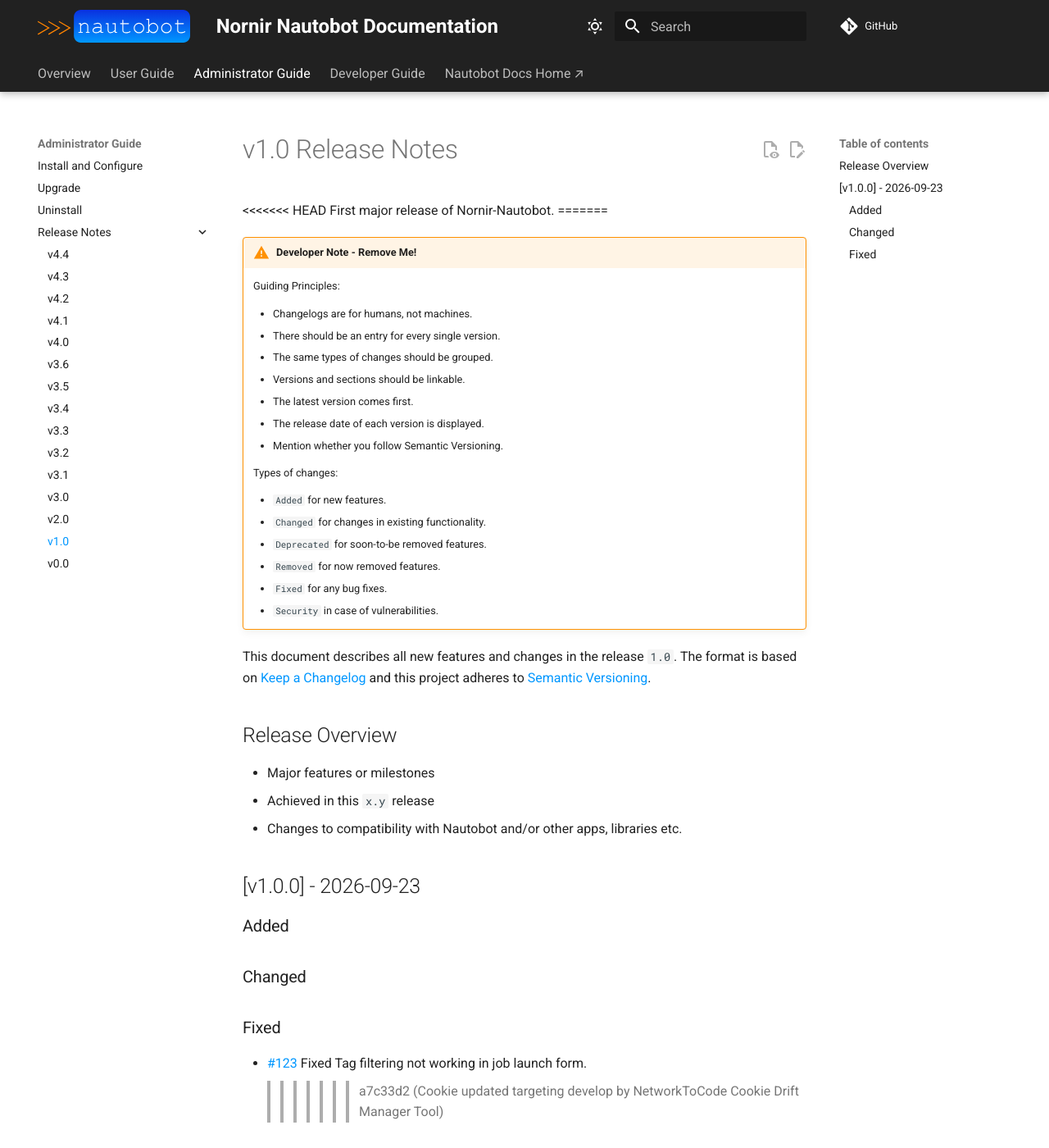
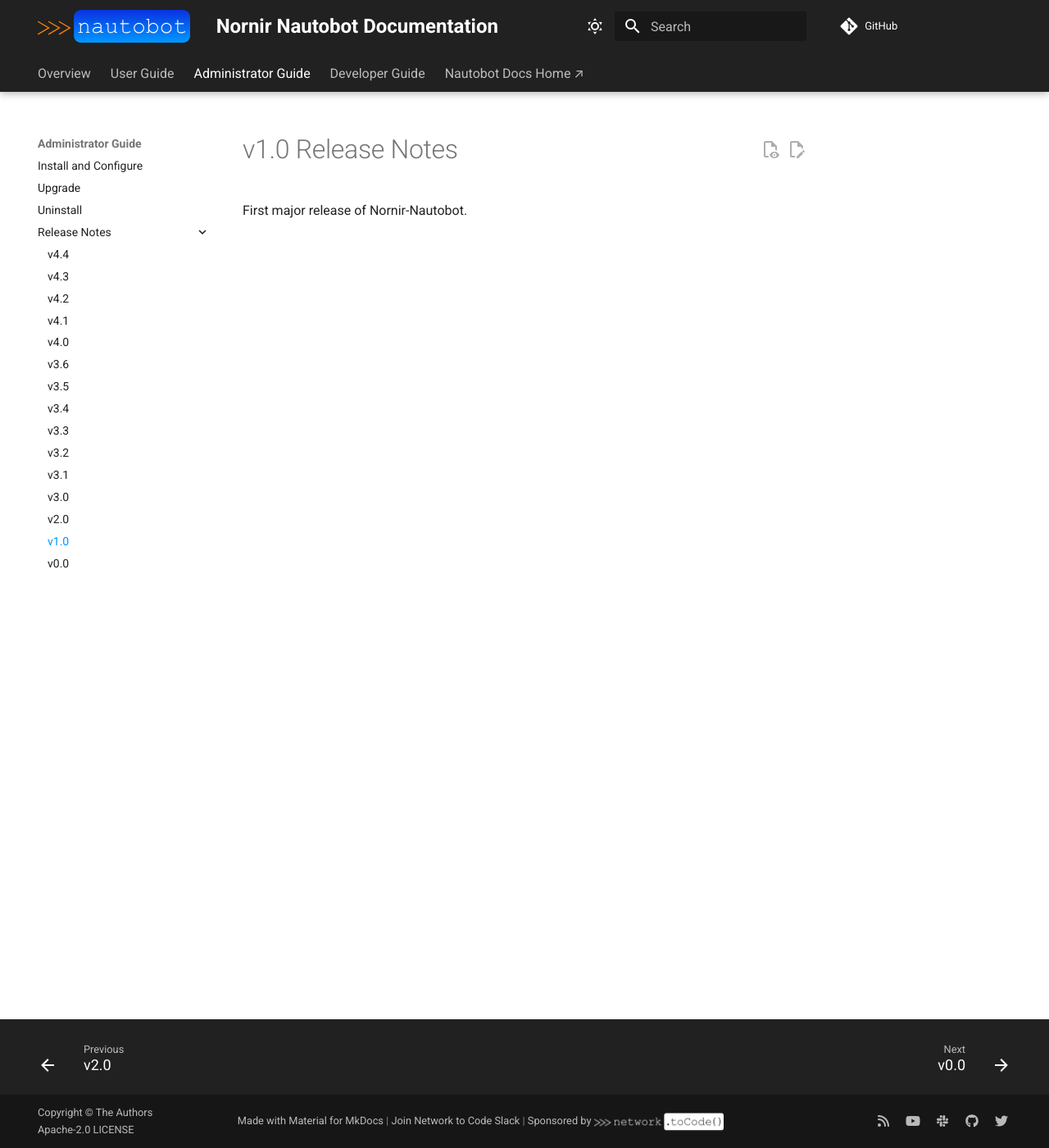
Before and after one commit to nautobot/nornir-nautobot, an MkDocs documentation site: the page built from docs/admin/release_notes/version_1.0.md, in a window 1280 px wide and 1400 px high. Shown: the whole window at 82% size. Built offline with MkDocs 1.6.1 and Material for MkDocs 9.7.7, drawn with Linux system fonts in a browser that asks for light colours; comment, search, counter and statistics services are not loaded.

Commit message:
fix drift merge conflicts

```diff
--- a/docs/admin/release_notes/version_1.0.md
+++ b/docs/admin/release_notes/version_1.0.md
@@ -1,44 +1,3 @@
 # v1.0 Release Notes
 
-<<<<<<< HEAD
 First major release of Nornir-Nautobot.
-=======
-!!! warning "Developer Note - Remove Me!"
-    Guiding Principles:
-
-    - Changelogs are for humans, not machines.
-    - There should be an entry for every single version.
-    - The same types of changes should be grouped.
-    - Versions and sections should be linkable.
-    - The latest version comes first.
-    - The release date of each version is displayed.
-    - Mention whether you follow Semantic Versioning.
-
-    Types of changes:
-
-    - `Added` for new features.
-    - `Changed` for changes in existing functionality.
-    - `Deprecated` for soon-to-be removed features.
-    - `Removed` for now removed features.
-    - `Fixed` for any bug fixes.
-    - `Security` in case of vulnerabilities.
-
-
-This document describes all new features and changes in the release `1.0`. The format is based on [Keep a Changelog](https://keepachangelog.com/en/1.0.0/) and this project adheres to [Semantic Versioning](https://semver.org/spec/v2.0.0.html).
-
-## Release Overview
-
-- Major features or milestones
-- Achieved in this `x.y` release
-- Changes to compatibility with Nautobot and/or other apps, libraries etc.
-
-## [v1.0.0] - 2026-09-23
-
-### Added
-
-### Changed
-
-### Fixed
-
-- [#123](https://github.com/nautobot/nornir-nautobot/issues/123) Fixed Tag filtering not working in job launch form.
->>>>>>> a7c33d2 (Cookie updated targeting develop by NetworkToCode Cookie Drift Manager Tool)
```
Also changed, not shown: .cookiecutter.json, 2 other files.
